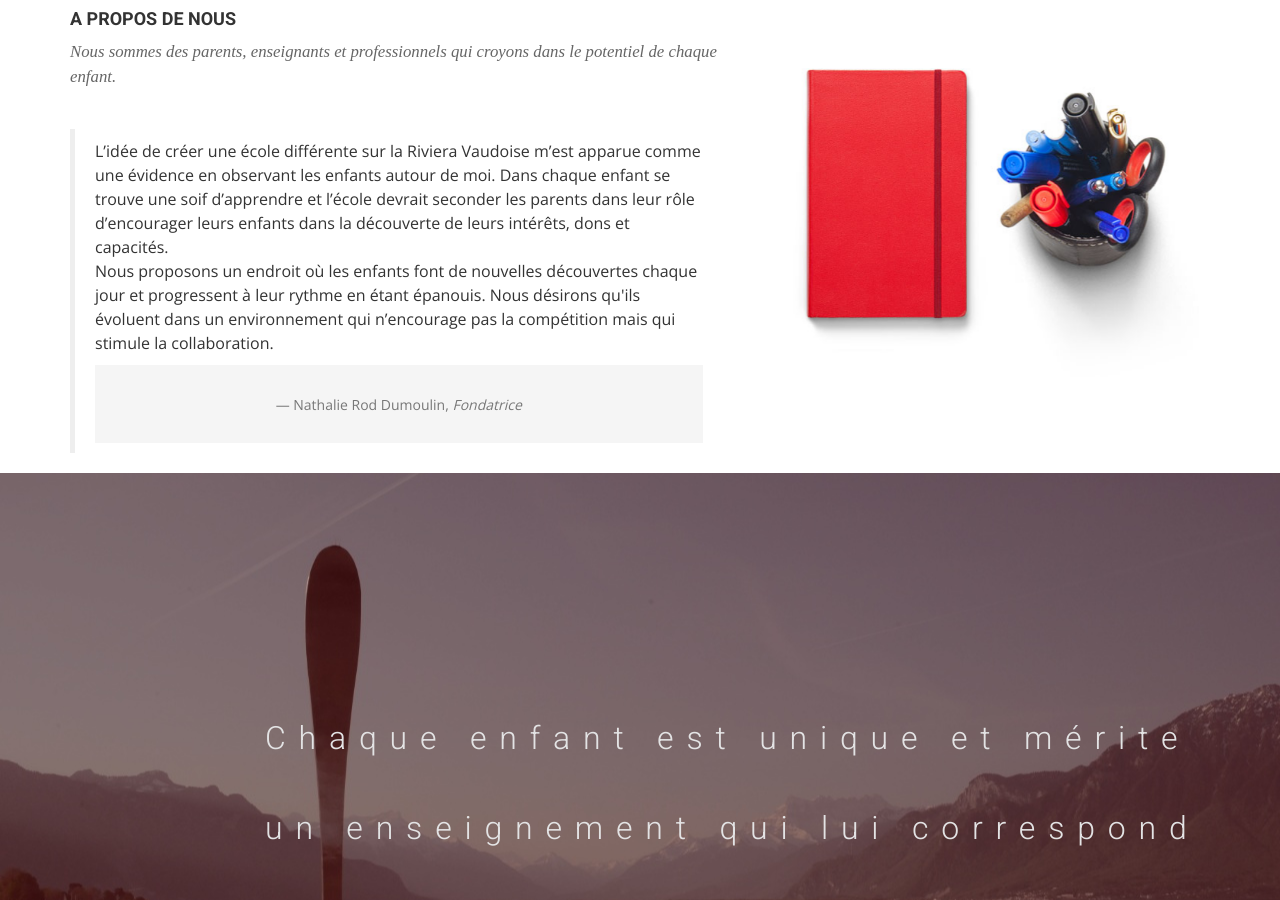
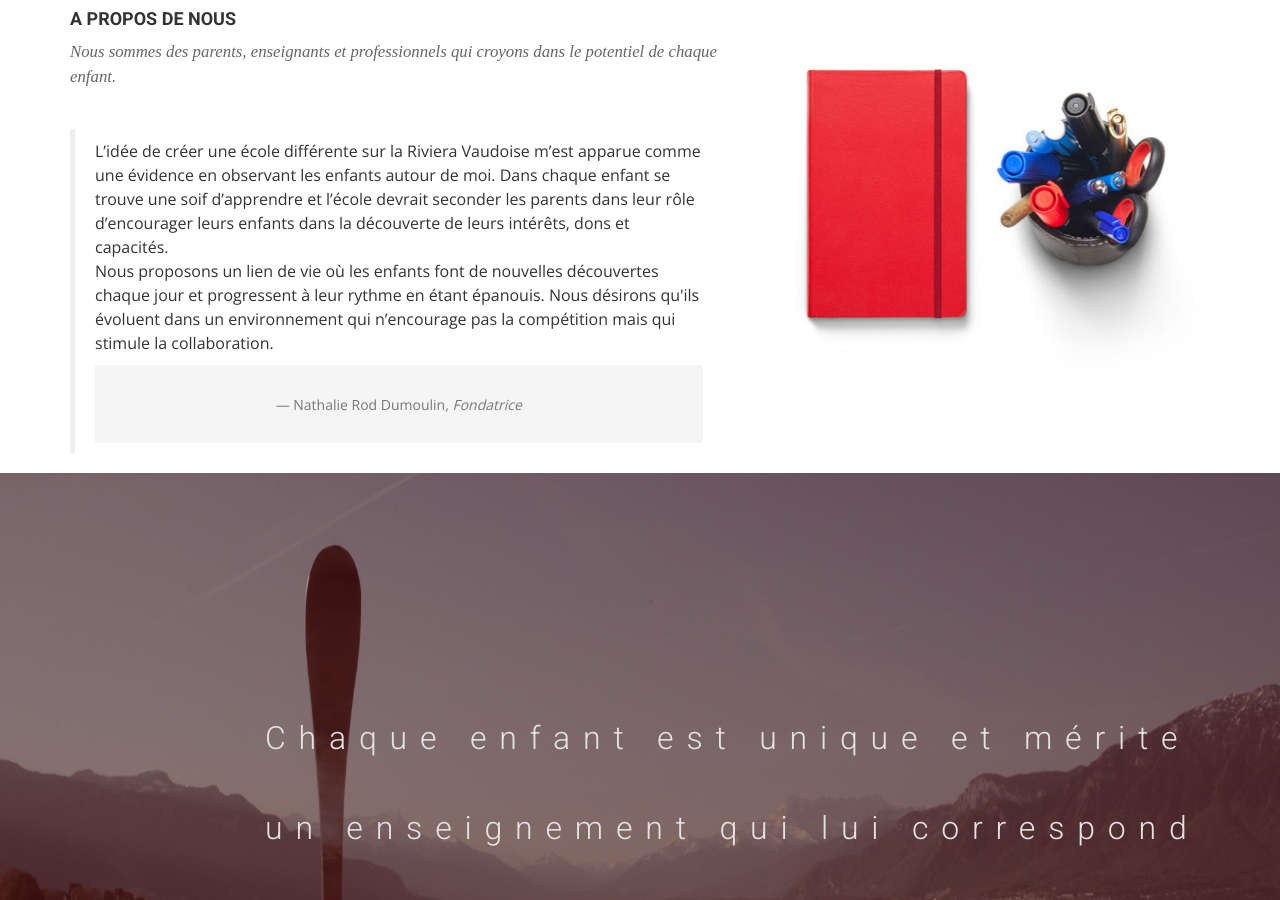
Before and after one commit to midjoule/lifeschool, a Jekyll site: the page built from index.html, in a window 1280 px wide and 900 px high, scrolled down 936 px. Built offline with Jekyll 4.4.1, drawn with Linux system fonts in a browser that asks for light colours; nearby versions of some CDN libraries; some web fonts are replaced.

Commit message:
Update index.html

```diff
--- a/index.html
+++ b/index.html
@@ -31,7 +31,7 @@ permalink: /
           </div>
           <blockquote class="blockquote">
             <p class="mb-0">L’idée de créer une école différente sur la Riviera Vaudoise m’est apparue comme une évidence en observant les enfants autour de moi. Dans chaque enfant se trouve une soif d’apprendre et l’école devrait seconder les parents dans leur rôle d’encourager leurs enfants dans la découverte de leurs intérêts, dons et capacités. <br />
-              Nous proposons un endroit où les enfants font de nouvelles découvertes chaque jour et progressent à leur rythme en étant épanouis. Nous désirons qu'ils évoluent dans un environnement qui n’encourage pas la compétition mais qui stimule la collaboration.</p>
+              Nous proposons un lien de vie où les enfants font de nouvelles découvertes chaque jour et progressent à leur rythme en étant épanouis. Nous désirons qu'ils évoluent dans un environnement qui n’encourage pas la compétition mais qui stimule la collaboration.</p>
             <footer class="blockquote-footer">Nathalie Rod Dumoulin, <cite title="Source Title">Fondatrice</cite></footer>
           </blockquote>
         </div>
```
